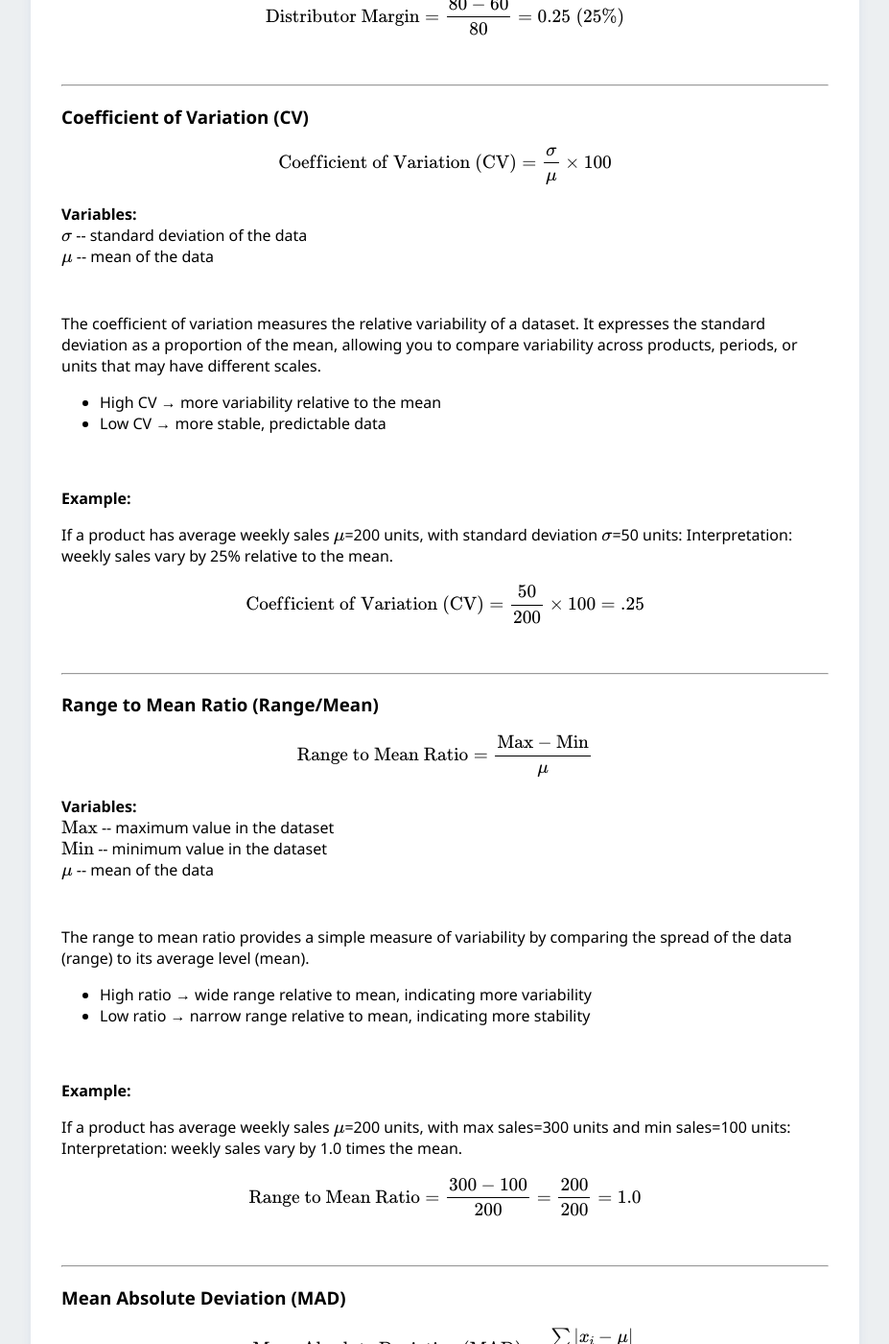
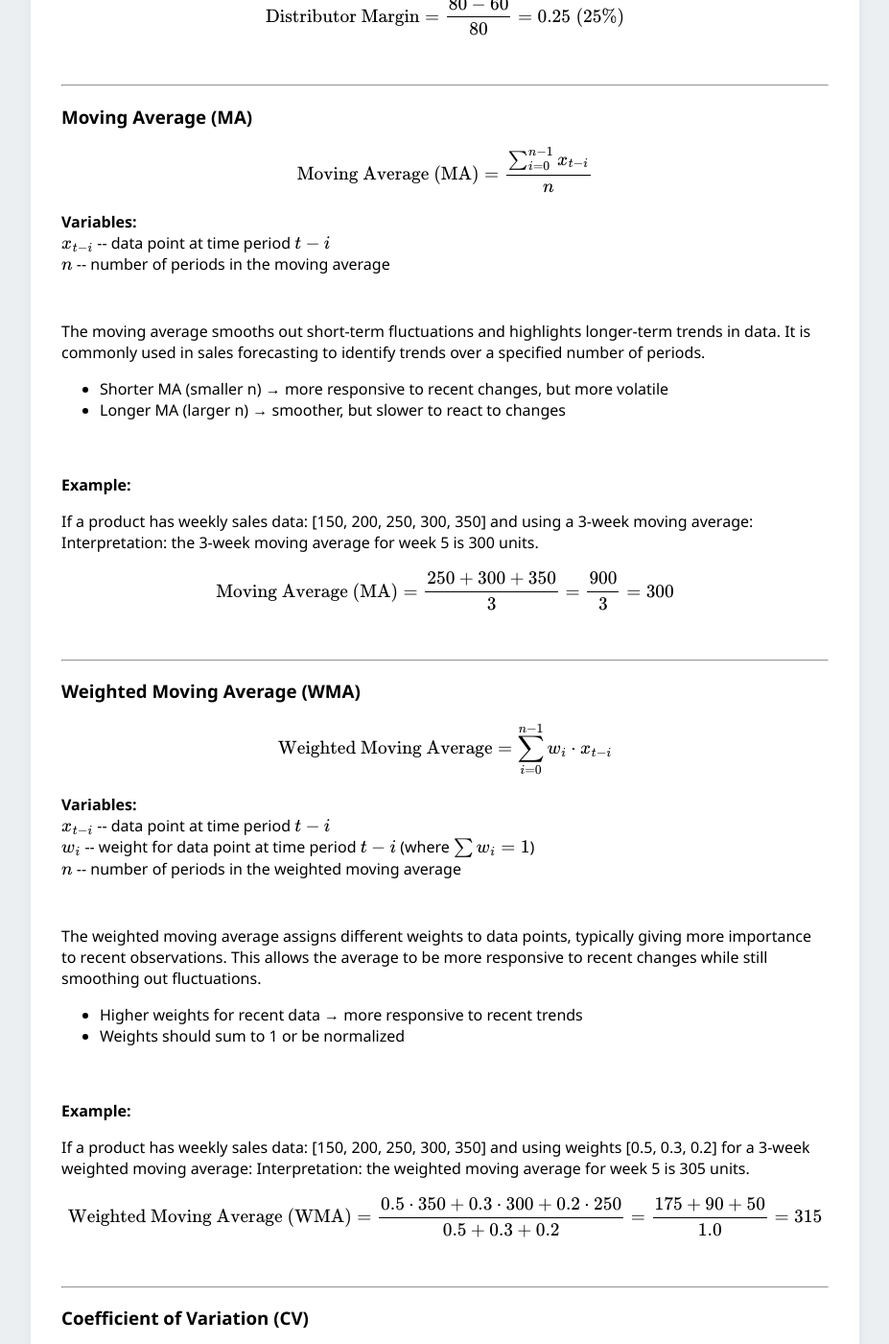
Before and after one commit to jaymcc2/product-sales-formulas, a Jekyll site: the page built from sales_math/index.md, in a window 1280 px wide and 1400 px high, scrolled down 3227 px. Shown: the whole window at 96% size, without its empty margins (176-1103 px from the left). Built offline with Jekyll 4.4.1, drawn with Linux system fonts in a browser that asks for light colours.

Commit message:
Added moving averages

```diff
--- a/_data/formulas.yml
+++ b/_data/formulas.yml
@@ -177,7 +177,61 @@
         \text{Distributor Margin} = \frac{80 - 60}{80} = 0.25 \; (25\%)
         $$
 
-######################## Statistical Formulas #################################
+######################## Analysis Formulas #################################
+
+# Moving Average (MA)
+- id: moving-average
+  title: Moving Average (MA)
+  category: analysis math
+  tags: [product, trends, forecast]
+  equation: |
+    $$
+    \text{Moving Average (MA)} = \frac{\sum_{i=0}^{n-1} x_{t-i}}{n}
+    $$
+  variables:
+    $x_{t-i}$: data point at time period $t-i$
+    $n$: number of periods in the moving average
+  comment: |
+    The moving average smooths out short-term fluctuations and highlights longer-term trends in data.
+    It is commonly used in sales forecasting to identify trends over a specified number of periods.
+    - Shorter MA (smaller n) → more responsive to recent changes, but more volatile
+    - Longer MA (larger n) → smoother, but slower to react to changes
+  examples:
+    - example-comment: |
+        If a product has weekly sales data: [150, 200, 250, 300, 350] and using a 3-week moving average:
+        Interpretation: the 3-week moving average for week 5 is 300 units.
+      example-equation:
+        $$
+        \text{Moving Average (MA)} = \frac{250 + 300 + 350}{3} = \frac{900}{3} = 300
+        $$
+
+# Weighted Moving Average (WMA)
+- id: weighted-moving-average
+  title: Weighted Moving Average (WMA)
+  category: analysis math
+  tags: [product, trends, forecast]
+  equation: |
+    $$
+    \text{Weighted Moving Average} = \sum_{i=0}^{n-1} w_i \cdot x_{t-i}
+    $$
+  variables:
+    $x_{t-i}$: data point at time period $t-i$
+    $w_i$: weight for data point at time period $t-i$ (where $\sum w_i = 1$)
+    $n$: number of periods in the weighted moving average
+  comment: |
+    The weighted moving average assigns different weights to data points, typically giving more importance to recent observations.
+    This allows the average to be more responsive to recent changes while still smoothing out fluctuations.
+    - Higher weights for recent data → more responsive to recent trends
+    - Weights should sum to 1 or be normalized
+  examples:
+    - example-comment: |
+        If a product has weekly sales data: [150, 200, 250, 300, 350] and using weights [0.5, 0.3, 0.2] for a 3-week weighted moving average:
+        Interpretation: the weighted moving average for week 5 is 305 units.
+      example-equation:
+        $$
+        \text{Weighted Moving Average (WMA)} = \frac{0.5 \cdot 350 + 0.3 \cdot 300 + 0.2 \cdot 250}{0.5 + 0.3 + 0.2} = \frac{175 + 90 + 50}{1.0} = 315
+        $$
+
 # Coefficient of Variation (CV)
 - id: coefficient-of-variation
   title: Coefficient of Variation (CV)
```
